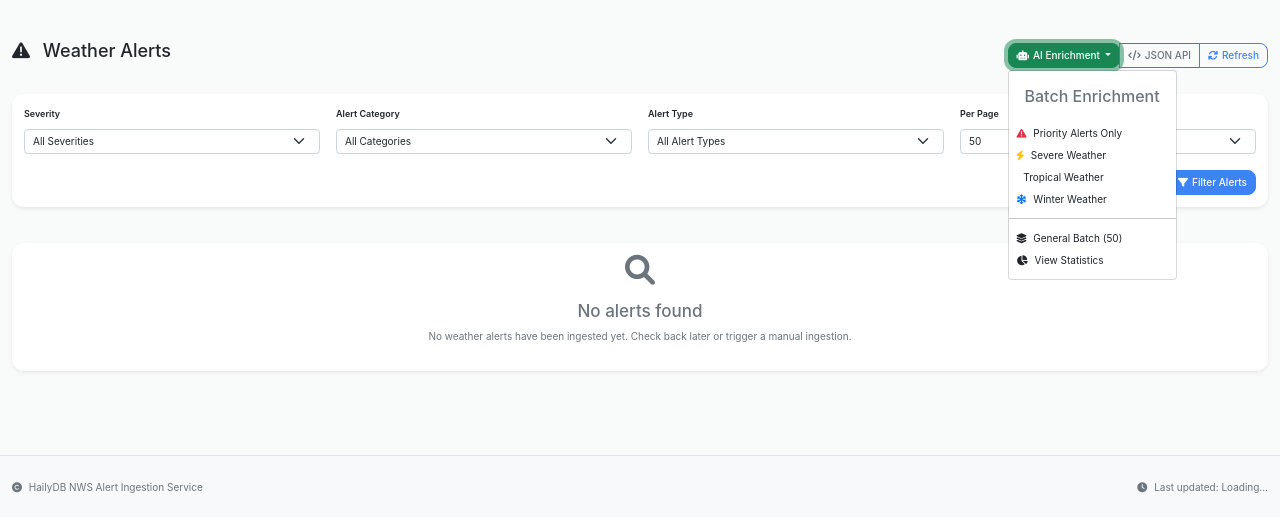
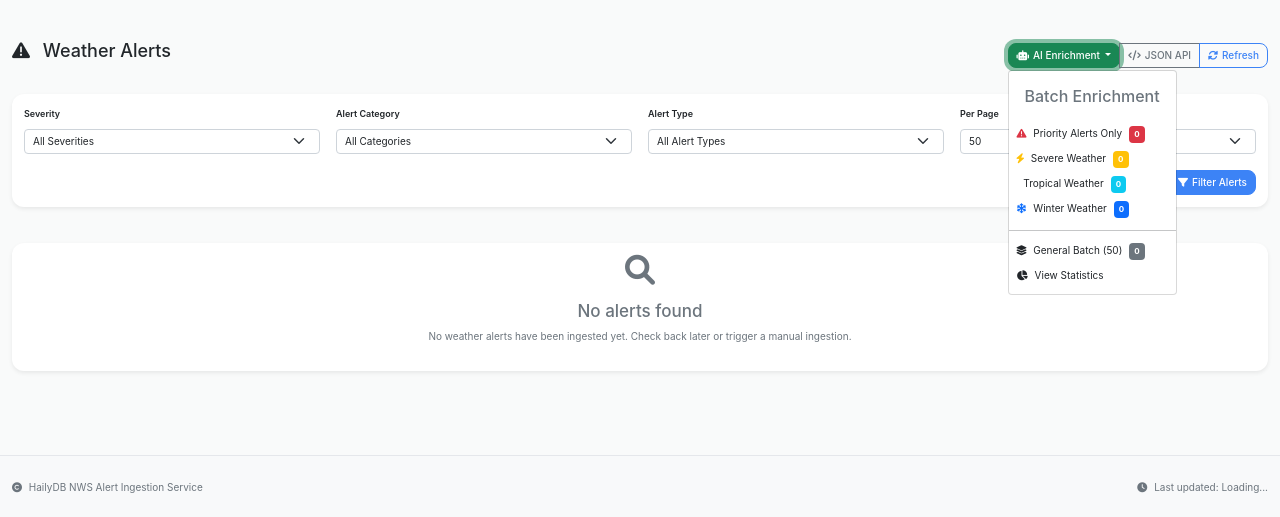
Before and after one commit to CMDVA/HailyDB, a Flask app: page /alerts in a window 1280 px wide, after a click on "AI Enrichment". Shown: the part 48-565 px from the top of the page. Run offline with Flask 3, Linux system fonts and the light colour scheme; data that the repository does not hold is empty.

Commit message:
Display the number of alerts awaiting enrichment in the alert menu
Adds an API endpoint to retrieve and display counts of unenriched alerts by category, enhancing alert management.

Replit-Commit-Author: Agent
Replit-Commit-Session-Id: 70b28640-4b46-4441-a360-5633c25ca259
Replit-Commit-Screenshot-Url: https://storage.googleapis.com/screenshot-production-us-central1/b39f3a59-cba9-411d-a929-796ce937d19e/87296368-2df8-4d34-acad-8544692d53c6.jpg

```diff
--- a/app.py
+++ b/app.py
@@ -534,6 +534,42 @@ def get_enrichment_stats():
             'error': str(e)
         }), 500
 
+@app.route('/api/alerts/unenriched-counts')
+def get_unenriched_counts():
+    """Get counts of unenriched alerts by category"""
+    try:
+        from enrich import EnrichmentService
+
+        # Priority alerts (auto-enrich categories)
+        priority_count = Alert.query.filter(
+            Alert.ai_summary.is_(None),
+            Alert.event.in_(EnrichmentService.AUTO_ENRICH_ALERTS)
+        ).count()
+
+        # Category counts
+        category_counts = {}
+        for category, events in EnrichmentService.CATEGORY_MAPPING.items():
+            count = Alert.query.filter(
+                Alert.ai_summary.is_(None),
+                Alert.event.in_(events)
+            ).count()
+            category_counts[category] = count
+
+        # General batch count (all unenriched)
+        total_unenriched = Alert.query.filter(Alert.ai_summary.is_(None)).count()
+
+        return jsonify({
+            'priority_alerts': priority_count,
+            'categories': category_counts,
+            'total_unenriched': total_unenriched
+        })
+
+    except Exception as e:
+        logger.error(f"Error getting unenriched counts: {e}")
+        return jsonify({
+            'error': str(e)
+        }), 500
+
 @app.route('/api/spc/reports')
 def get_spc_reports():
     """Get SPC storm reports with filtering"""
--- a/templates/alerts.html
+++ b/templates/alerts.html
@@ -20,24 +20,24 @@
                         <li><h6 class="dropdown-header">Batch Enrichment</h6></li>
                         <li><a class="dropdown-item" href="#" onclick="enrichPriorityAlerts()">
                             <i class="fas fa-exclamation-triangle me-1 text-danger"></i>
-                            Priority Alerts Only
+                            Priority Alerts Only <span id="priority-count" class="badge bg-danger ms-1">0</span>
                         </a></li>
                         <li><a class="dropdown-item" href="#" onclick="enrichByCategory('Severe Weather Alert')">
                             <i class="fas fa-bolt me-1 text-warning"></i>
-                            Severe Weather
+                            Severe Weather <span id="severe-weather-count" class="badge bg-warning ms-1">0</span>
                         </a></li>
                         <li><a class="dropdown-item" href="#" onclick="enrichByCategory('Tropical Weather Alert')">
                             <i class="fas fa-hurricane me-1 text-info"></i>
-                            Tropical Weather
+                            Tropical Weather <span id="tropical-weather-count" class="badge bg-info ms-1">0</span>
                         </a></li>
                         <li><a class="dropdown-item" href="#" onclick="enrichByCategory('Winter Weather Alert')">
                             <i class="fas fa-snowflake me-1 text-primary"></i>
-                            Winter Weather
+                            Winter Weather <span id="winter-weather-count" class="badge bg-primary ms-1">0</span>
                         </a></li>
                         <li><hr class="dropdown-divider"></li>
                         <li><a class="dropdown-item" href="#" onclick="enrichBatch(50)">
                             <i class="fas fa-layer-group me-1"></i>
-                            General Batch (50)
+                            General Batch (50) <span id="total-unenriched-count" class="badge bg-secondary ms-1">0</span>
                         </a></li>
                         <li><a class="dropdown-item" href="#" onclick="getEnrichmentStats()">
                             <i class="fas fa-chart-pie me-1"></i>
@@ -431,6 +431,7 @@ async function enrichBatch(limit = 50) {
 
         if (response.ok) {
             showNotification(`Batch enrichment completed: ${result.enriched || 0} alerts enriched`, 'success');
+            loadEnrichmentCounts(); // Refresh counts
             setTimeout(() => refreshAlerts(), 2000);
         } else {
             showNotification('Error enriching batch: ' + (result.message || 'Unknown error'), 'error');
@@ -438,6 +439,33 @@ async function enrichBatch(limit = 50) {
     } catch (error) {
         console.error('Error enriching batch:', error);
         showNotification('Error enriching batch', 'error');
+    }
+}
+
+// Load and update enrichment counts
+async function loadEnrichmentCounts() {
+    try {
+        const response = await fetch('/api/alerts/unenriched-counts');
+        const data = await response.json();
+
+        if (response.ok) {
+            // Update count badges
+            document.getElementById('priority-count').textContent = data.priority_alerts || 0;
+            document.getElementById('severe-weather-count').textContent = data.categories['Severe Weather Alert'] || 0;
+            document.getElementById('tropical-weather-count').textContent = data.categories['Tropical Weather Alert'] || 0;
+            document.getElementById('winter-weather-count').textContent = data.categories['Winter Weather Alert'] || 0;
+            document.getElementById('total-unenriched-count').textContent = data.total_unenriched || 0;
+
+            // Hide badges if count is 0
+            const badges = ['priority-count', 'severe-weather-count', 'tropical-weather-count', 'winter-weather-count', 'total-unenriched-count'];
+            badges.forEach(badgeId => {
+                const badge = document.getElementById(badgeId);
+                const count = parseInt(badge.textContent);
+                badge.style.display = count > 0 ? 'inline' : 'none';
+            });
+        }
+    } catch (error) {
+        console.error('Error loading enrichment counts:', error);
     }
 }
 
@@ -503,6 +531,7 @@ async function enrichPriorityAlerts() {
 
             setTimeout(() => {
                 hideProgress();
+                loadEnrichmentCounts(); // Refresh counts
                 refreshAlerts();
             }, 3000);
         } else {
```
Also changed, not shown: attached_assets/Screenshot 2025-06-05 at 10.52.26.png (added).
